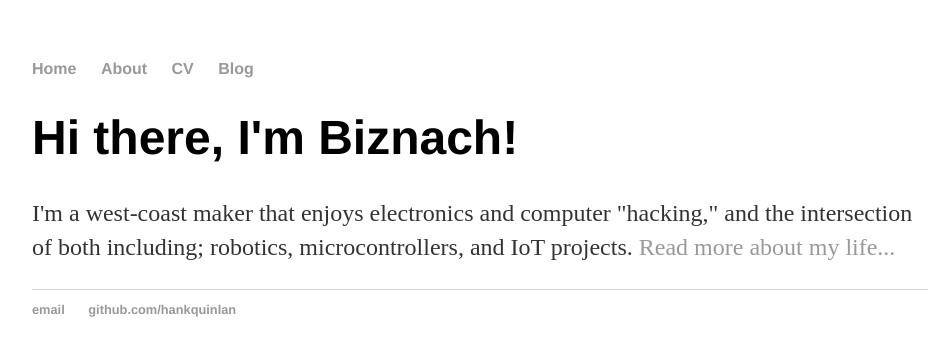
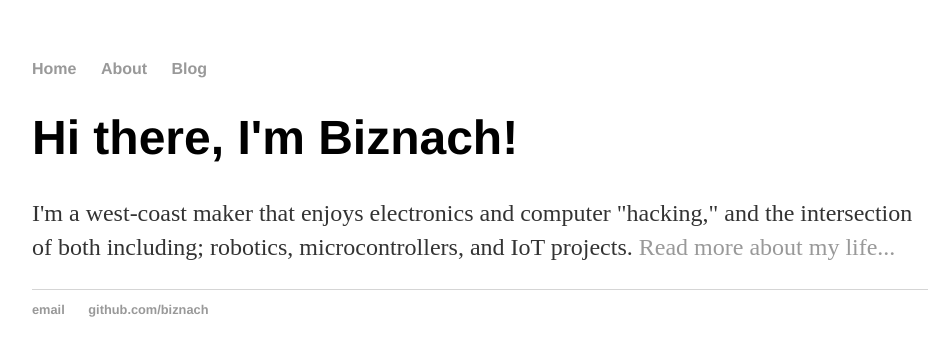
Before and after one commit to biznach/biznach.github.io, a Jekyll site: the page built from index.html, in a window 1280 px wide. Shown: the top 356 px of the page, without its empty margins (160-1102 px from the left). Built offline with Jekyll 4.4.1, drawn with Linux system fonts in a browser that asks for light colours.

Commit message:
customizing layout template

```diff
--- a/_layouts/default.html
+++ b/_layouts/default.html
@@ -10,7 +10,6 @@
 	    		<ul>
 	        		<li><a href="/">Home</a></li>
 		        	<li><a href="/about">About</a></li>
-	        		<li><a href="/cv">CV</a></li>
 	        		<li><a href="/blog">Blog</a></li>
 	    		</ul>
 			</nav>
@@ -22,7 +21,7 @@
 			<footer>
 	    		<ul>
 	        		<li><a href="mailto:hankquinlanhub@gmail.com">email</a></li>
-	        		<li><a href="https://github.com/hankquinlan">github.com/hankquinlan</a></li>
+	        		<li><a href="https://github.com/biznach">github.com/biznach</a></li>
 				</ul>
 			</footer>
 		</body>
```
